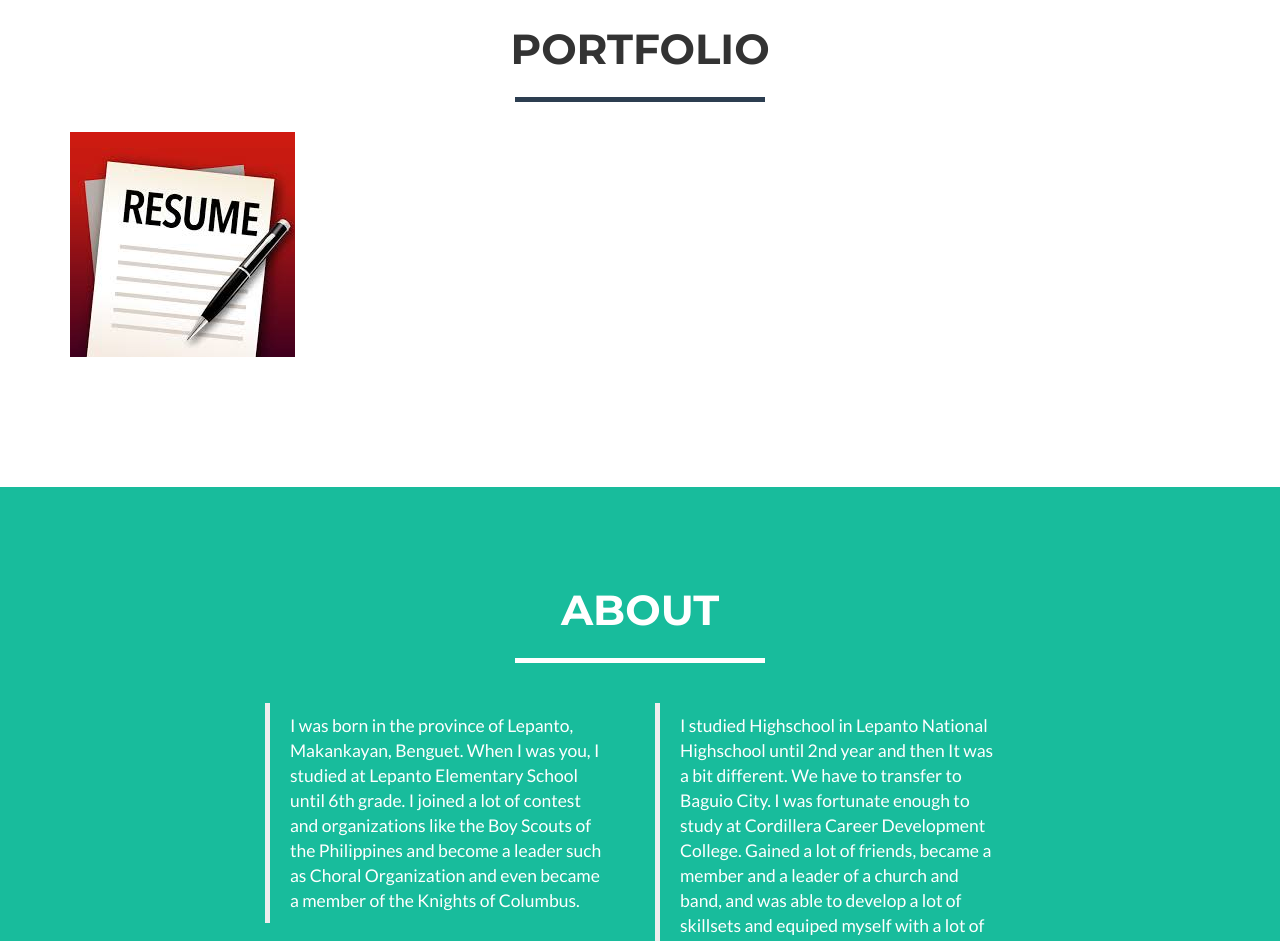
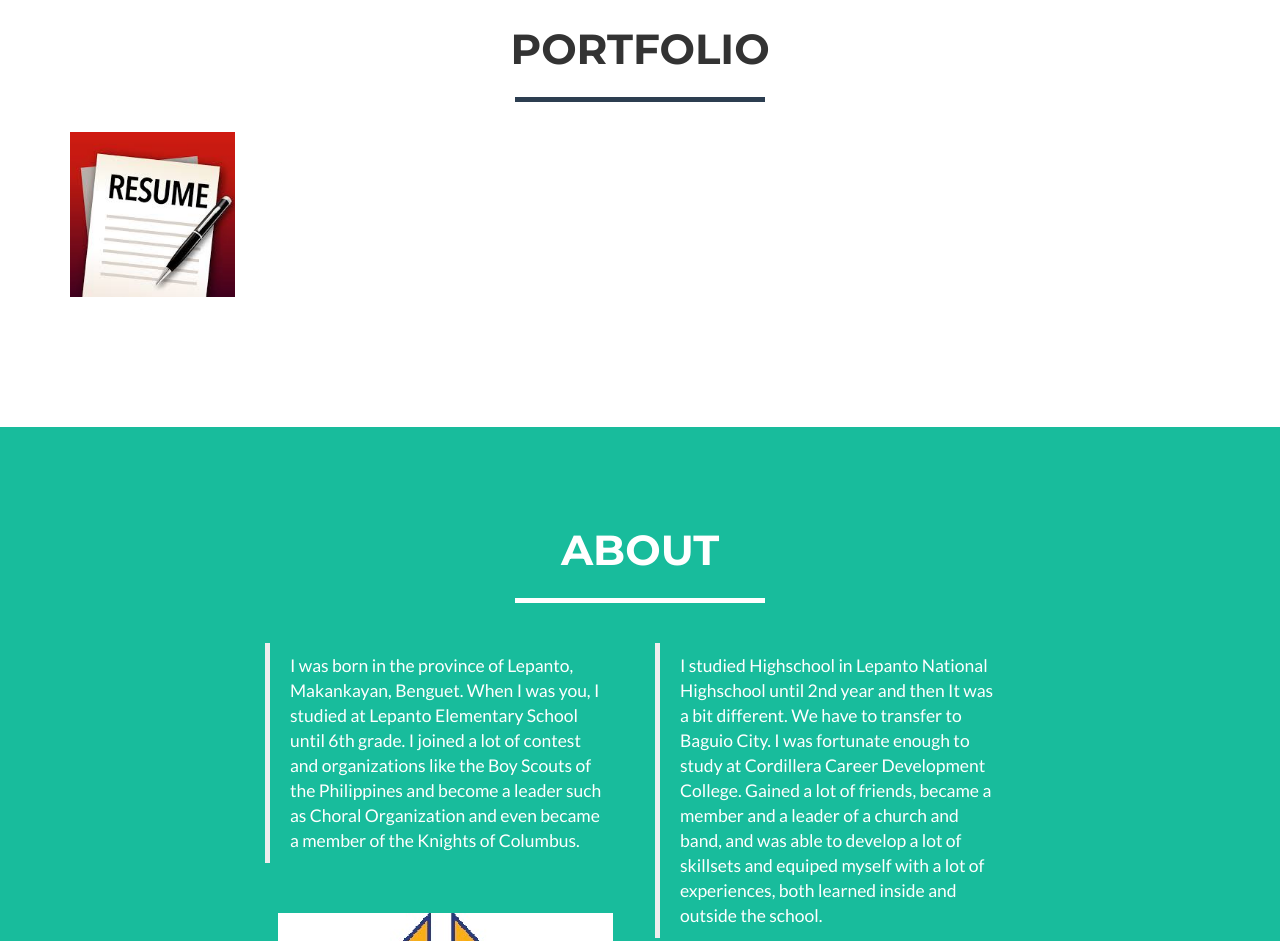
Before and after one commit to glenkimpay/glentoot, a website: page index.html in a window 1280 px wide. Shown: the part 840-1781 px from the top of the page. Drawn offline with nearby package versions, Linux system fonts and the light colour scheme; a script that the page names is missing.

Commit message:
Update index.html

```diff
--- a/index.html
+++ b/index.html
@@ -92,7 +92,7 @@
                 </div>
             </div>
             <div class="row">
-                <div class="col-sm-4 portfolio-item">
+                <div class="col-sm-2 portfolio-item">
                     <a href="#portfolioModal1" class="portfolio-link" data-toggle="modal">
                         <div class="caption">
                             <div class="caption-content">
```
